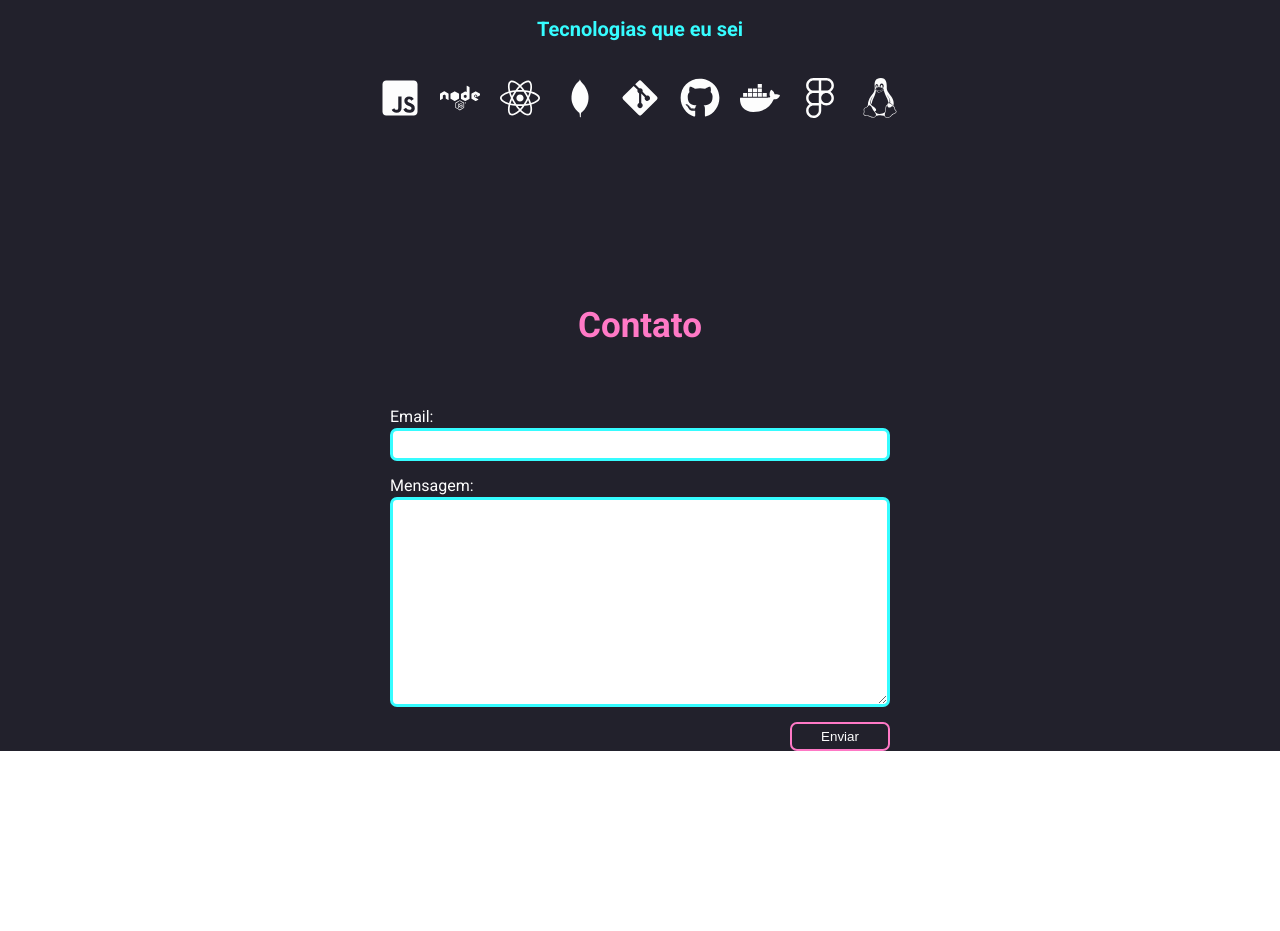
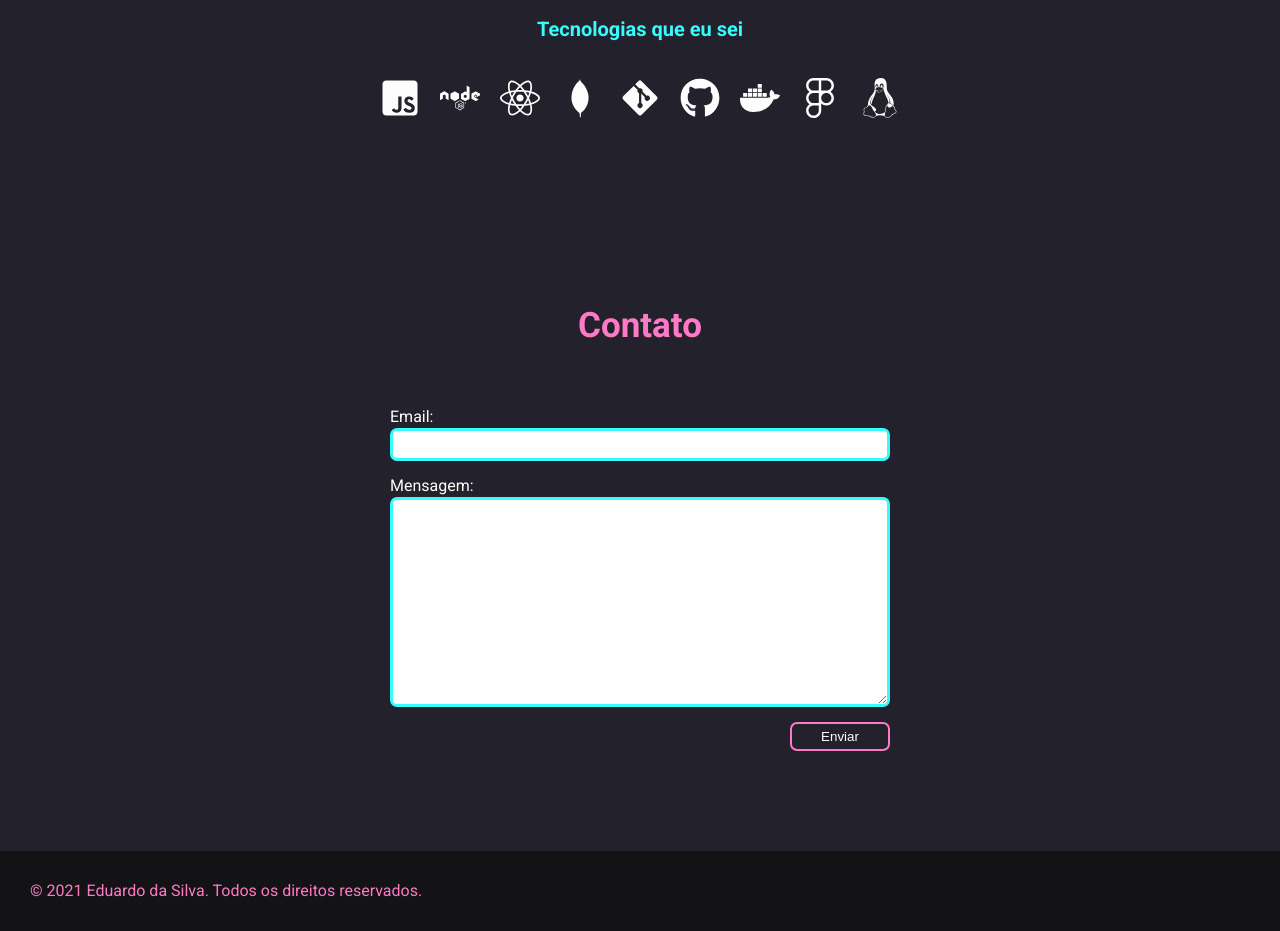
Before and after one commit to eidiinnn/personal-site, a React (Create React App) app: page / in a window 1280 px wide. Shown: the part 1660-2591 px from the top of the page. Before the commit the page ends 2411 px from the top, so only its background shows below. Built offline with nearby package versions, Linux system fonts and the light colour scheme; no server answers.

Commit message:
add footer

```diff
--- a/src/App.js
+++ b/src/App.js
@@ -6,6 +6,7 @@ import Header from "./components/header/header";
 import Sobre from "./components/sobre/sobre";
 import Portfolio from "./components/portfolio/portfolio";
 import Contato from "./components/contato/contato";
+import Footer from "./components/footer/footer";
 
 function App() {
   return (
@@ -15,6 +16,7 @@ function App() {
       <Sobre />
       <Portfolio />
       <Contato />
+      <Footer />
     </div>
   );
 }
--- a/src/components/contato/contato.css
+++ b/src/components/contato/contato.css
@@ -2,6 +2,7 @@
   display: grid;
   grid-template-rows: 1fr 2fr;
   flex-direction: column;
+  padding-bottom: 100px;
 }
 .contato-h1 {
   grid-row: 1;
--- a/src/components/defaultCss/style.css
+++ b/src/components/defaultCss/style.css
@@ -5,6 +5,7 @@
   --dark-blue-color: #22212c;
   --blue-color: #36fcff;
   --white-color: #fdfdfd;
+  --footer-color: #131215;
 
   --roboto-font: "Roboto", sans-serif;
 }
--- /dev/null
+++ b/src/components/footer/footer.css
@@ -0,0 +1,11 @@
+.footer-section {
+  font-family: var(--roboto-font);
+  font-weight: 400;
+  max-width: 100%;
+  height: 80px;
+  background-color: var(--footer-color);
+  color: var(--pink-color);
+  display: flex;
+  align-items: center;
+  padding-left: 30px;
+}
--- /dev/null
+++ b/src/components/footer/footer.js
@@ -0,0 +1,12 @@
+import React, { Component } from "react";
+import "./footer.css";
+
+export default class Footer extends Component {
+  render() {
+    return (
+      <section class="footer-section">
+        <p>© 2021 Eduardo da Silva. Todos os direitos reservados.</p>
+      </section>
+    );
+  }
+}
```
